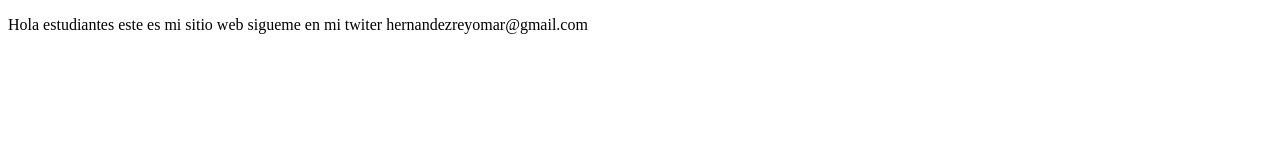
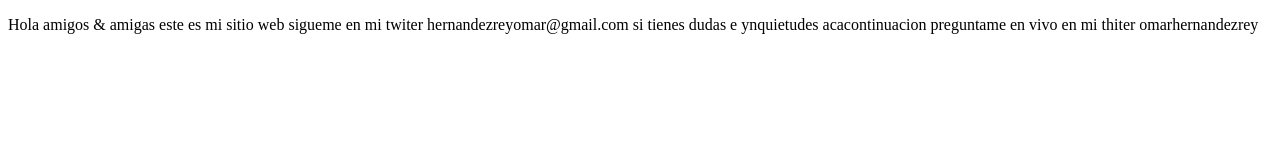
Before and after one commit to omarhernandezrey/04-proyectoDemoCursoPrework, a plain HTML site: page index.html in a window 1280 px wide. Drawn offline with Linux system fonts and the light colour scheme.

Commit message:
Agregamos cambios de twitch

```diff
--- a/index.html
+++ b/index.html
@@ -8,7 +8,8 @@
 </head>
 <body>
     <p>
-        Hola estudiantes este es mi sitio web sigueme en mi twiter hernandezreyomar@gmail.com
+        Hola amigos & amigas  este es mi sitio web sigueme en mi twiter hernandezreyomar@gmail.com
+        si tienes dudas e ynquietudes acacontinuacion preguntame en vivo en mi thiter omarhernandezrey
     </p>
 </body>
 </html>
```
